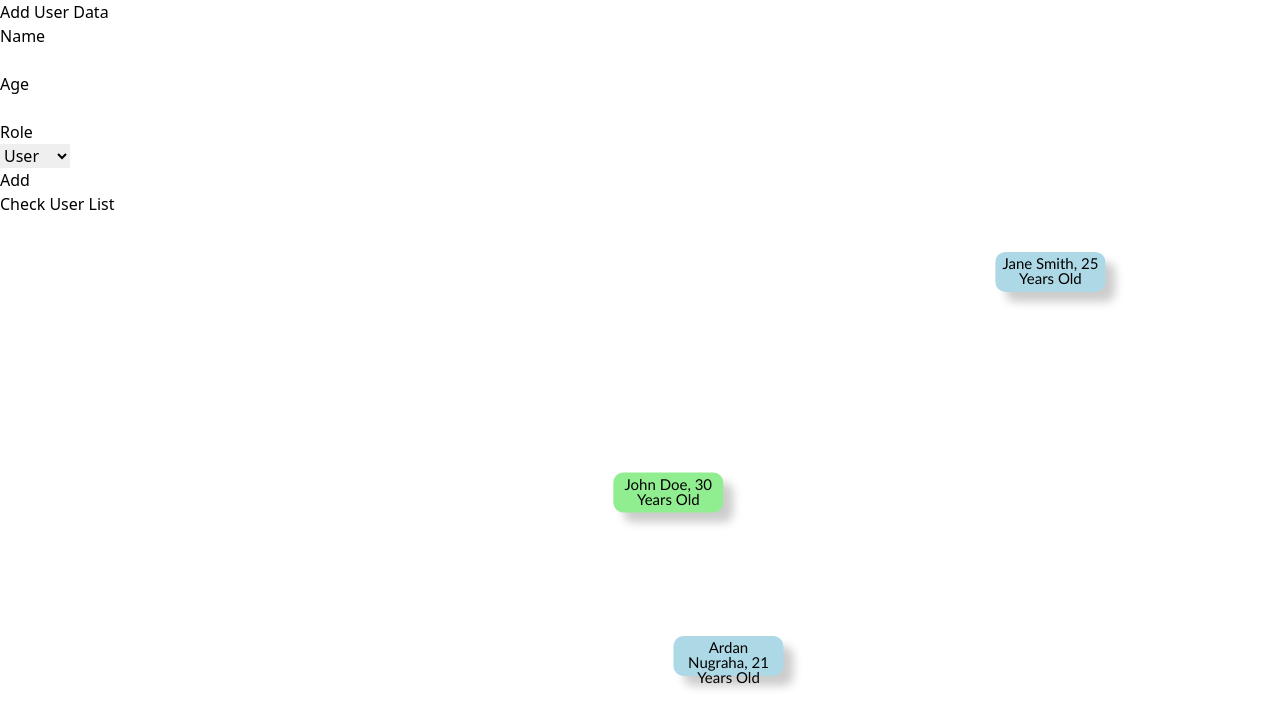
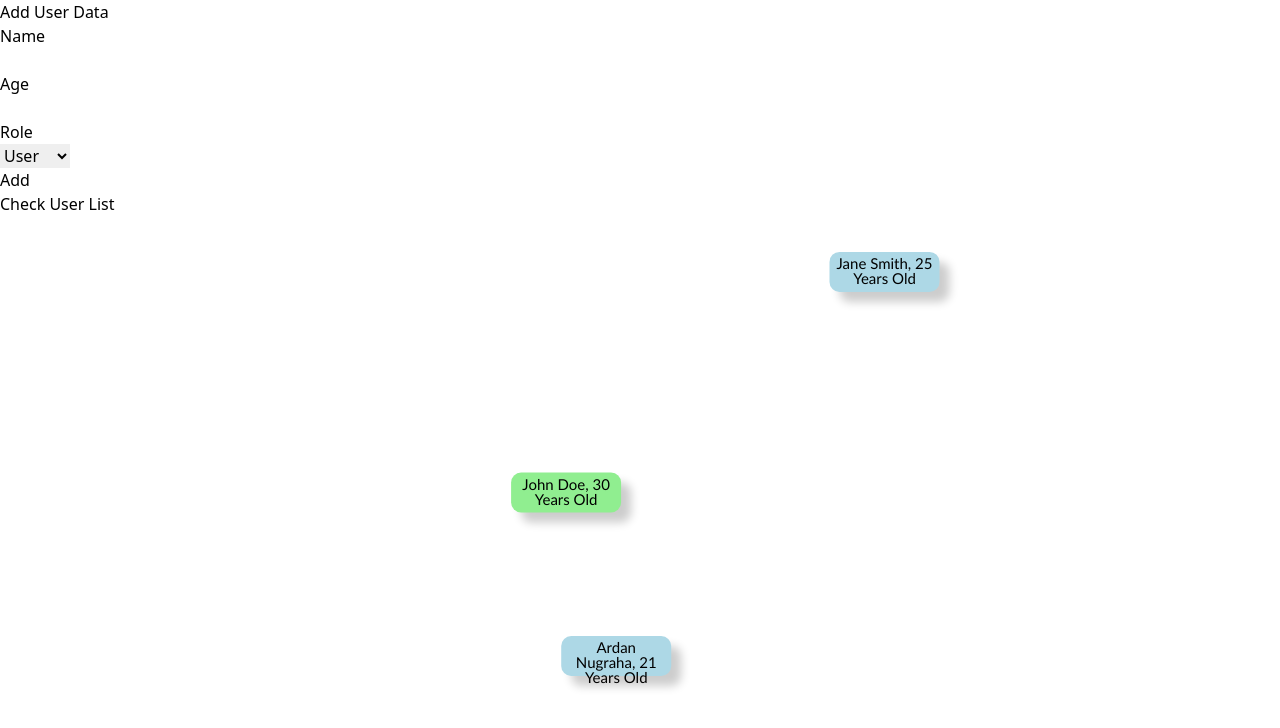
Before and after one commit to adanngrha/simple-save-load-file, a Next.js app: page / in a window 1280 px wide. Shown: the top 728 px of the page. Built offline with nearby package versions, Linux system fonts and the light colour scheme.

Commit message:
changed canvas width

```diff
--- a/components/Canvas.js
+++ b/components/Canvas.js
@@ -3,7 +3,7 @@ import { Stage, Layer } from "react-konva";
 import RectWithText from "./RectWithText";
 
 export default function Canvas({ users }) {
-  const [canvasWidth, setCanvasWidth] = useState(1200);
+  const [canvasWidth, setCanvasWidth] = useState(1000);
   const [canvasHeight, setCanvasHeight] = useState(0);
   const layerRef = useRef();
 
```
